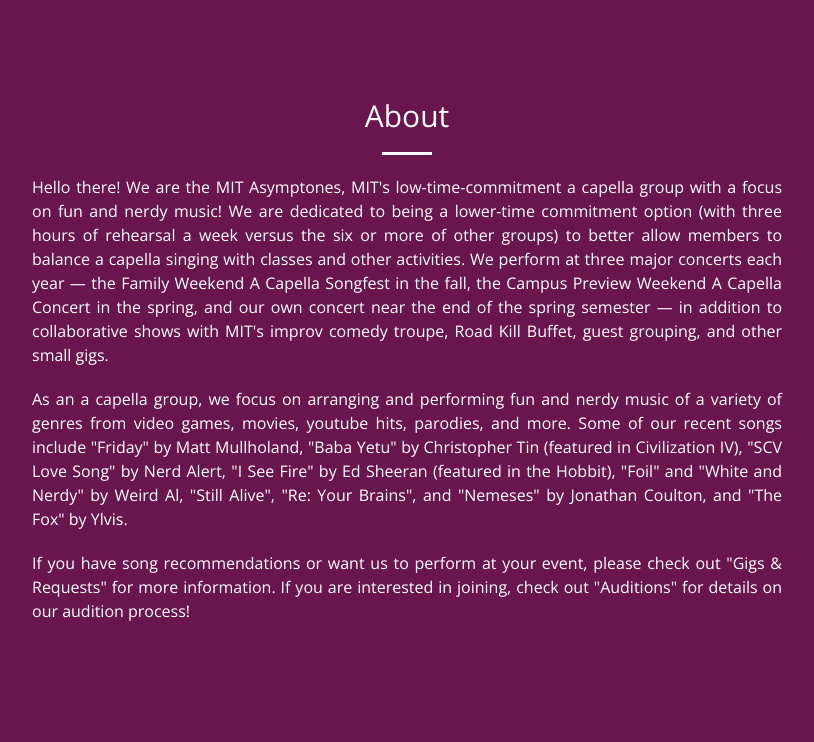
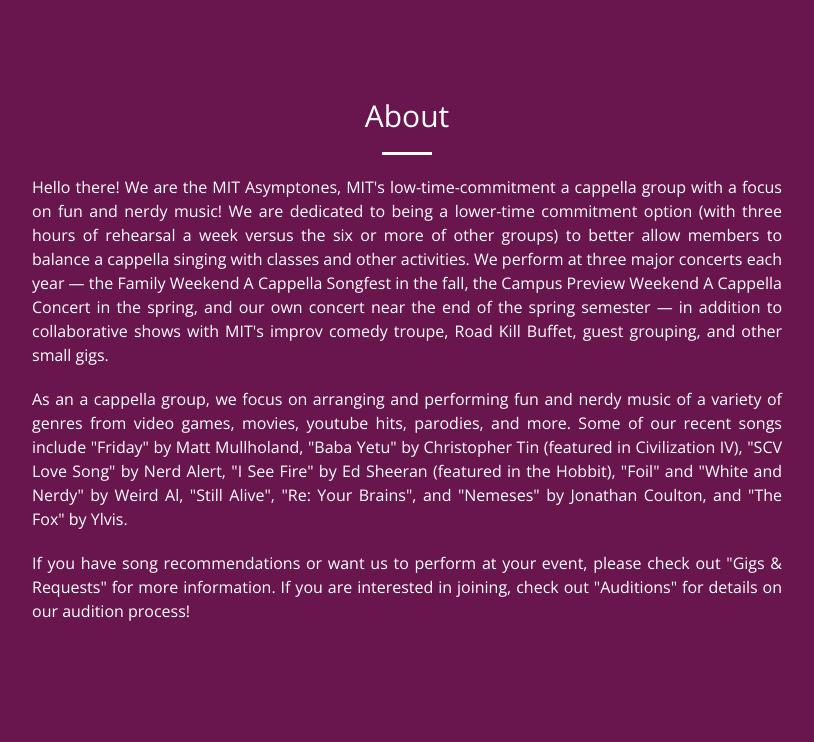
Before and after one commit to jdesa/asymptones_website, a PHP site: page / in a window 1280 px wide. Shown: the part 801-1543 px from the top of the page, without its empty margins (233-1047 px from the left). Run offline with PHP 8.4, Linux system fonts and the light colour scheme.

Commit message:
Fix spelling

```diff
--- a/index.html
+++ b/index.html
@@ -91,9 +91,9 @@
                     <h2 class="section-heading">About</h2>
                     <hr class="light">
 
-                    <p class="text" style="text-align:justify">Hello there! We are the MIT Asymptones, MIT's low-time-commitment a capella group with a focus on fun and nerdy music! We are dedicated to being a lower-time commitment option (with three hours of rehearsal a week versus the six or more of other groups) to better allow members to balance a capella singing with classes and other activities. We perform at three major concerts each year &mdash; the Family Weekend A Capella Songfest in the fall, the Campus Preview Weekend A Capella Concert in the spring, and our own concert near the end of the spring semester &mdash; in addition to collaborative shows with MIT's improv comedy troupe, Road Kill Buffet, guest grouping, and other small gigs. </p>
+                    <p class="text" style="text-align:justify">Hello there! We are the MIT Asymptones, MIT's low-time-commitment a cappella group with a focus on fun and nerdy music! We are dedicated to being a lower-time commitment option (with three hours of rehearsal a week versus the six or more of other groups) to better allow members to balance a cappella singing with classes and other activities. We perform at three major concerts each year &mdash; the Family Weekend A Cappella Songfest in the fall, the Campus Preview Weekend A Cappella Concert in the spring, and our own concert near the end of the spring semester &mdash; in addition to collaborative shows with MIT's improv comedy troupe, Road Kill Buffet, guest grouping, and other small gigs. </p>
 
-                    <p class="text" style="text-align:justify"> As an a capella group, we focus on arranging and performing fun and nerdy music of a variety of genres from video games, movies, youtube hits, parodies, and more. Some of our recent songs include "Friday" by Matt Mullholand, "Baba Yetu" by Christopher Tin (featured in Civilization IV), "SCV Love Song" by Nerd Alert, "I See Fire" by Ed Sheeran (featured in the Hobbit), "Foil" and "White and Nerdy" by Weird Al, "Still Alive", "Re: Your Brains", and "Nemeses" by Jonathan Coulton, and "The Fox" by Ylvis. </p>
+                    <p class="text" style="text-align:justify"> As an a cappella group, we focus on arranging and performing fun and nerdy music of a variety of genres from video games, movies, youtube hits, parodies, and more. Some of our recent songs include "Friday" by Matt Mullholand, "Baba Yetu" by Christopher Tin (featured in Civilization IV), "SCV Love Song" by Nerd Alert, "I See Fire" by Ed Sheeran (featured in the Hobbit), "Foil" and "White and Nerdy" by Weird Al, "Still Alive", "Re: Your Brains", and "Nemeses" by Jonathan Coulton, and "The Fox" by Ylvis. </p>
 
                     <p class="text" style="text-align:justify"> If you have song recommendations or want us to perform at your event, please check out "Gigs & Requests" for more information. If you are interested in joining, check out "Auditions" for details on our audition process! </p>
 
--- a/index.php
+++ b/index.php
@@ -91,9 +91,9 @@
                     <h2 class="section-heading">About</h2>
                     <hr class="light">
 
-                    <p class="text" style="text-align:justify">Hello there! We are the MIT Asymptones, MIT's low-time-commitment a capella group with a focus on fun and nerdy music! We are dedicated to being a lower-time commitment option (with three hours of rehearsal a week versus the six or more of other groups) to better allow members to balance a capella singing with classes and other activities. We perform at three major concerts each year &mdash; the Family Weekend A Capella Songfest in the fall, the Campus Preview Weekend A Capella Concert in the spring, and our own concert near the end of the spring semester &mdash; in addition to collaborative shows with MIT's improv comedy troupe, Road Kill Buffet, guest grouping, and other small gigs. </p>
+                    <p class="text" style="text-align:justify">Hello there! We are the MIT Asymptones, MIT's low-time-commitment a cappella group with a focus on fun and nerdy music! We are dedicated to being a lower-time commitment option (with three hours of rehearsal a week versus the six or more of other groups) to better allow members to balance a cappella singing with classes and other activities. We perform at three major concerts each year &mdash; the Family Weekend A Cappella Songfest in the fall, the Campus Preview Weekend A Cappella Concert in the spring, and our own concert near the end of the spring semester &mdash; in addition to collaborative shows with MIT's improv comedy troupe, Road Kill Buffet, guest grouping, and other small gigs. </p>
 
-                    <p class="text" style="text-align:justify"> As an a capella group, we focus on arranging and performing fun and nerdy music of a variety of genres from video games, movies, youtube hits, parodies, and more. Some of our recent songs include "Friday" by Matt Mullholand, "Baba Yetu" by Christopher Tin (featured in Civilization IV), "SCV Love Song" by Nerd Alert, "I See Fire" by Ed Sheeran (featured in the Hobbit), "Foil" and "White and Nerdy" by Weird Al, "Still Alive", "Re: Your Brains", and "Nemeses" by Jonathan Coulton, and "The Fox" by Ylvis. </p>
+                    <p class="text" style="text-align:justify"> As an a cappella group, we focus on arranging and performing fun and nerdy music of a variety of genres from video games, movies, youtube hits, parodies, and more. Some of our recent songs include "Friday" by Matt Mullholand, "Baba Yetu" by Christopher Tin (featured in Civilization IV), "SCV Love Song" by Nerd Alert, "I See Fire" by Ed Sheeran (featured in the Hobbit), "Foil" and "White and Nerdy" by Weird Al, "Still Alive", "Re: Your Brains", and "Nemeses" by Jonathan Coulton, and "The Fox" by Ylvis. </p>
 
                     <p class="text" style="text-align:justify"> If you have song recommendations or want us to perform at your event, please check out "Gigs & Requests" for more information. If you are interested in joining, check out "Auditions" for details on our audition process! </p>
 
```
